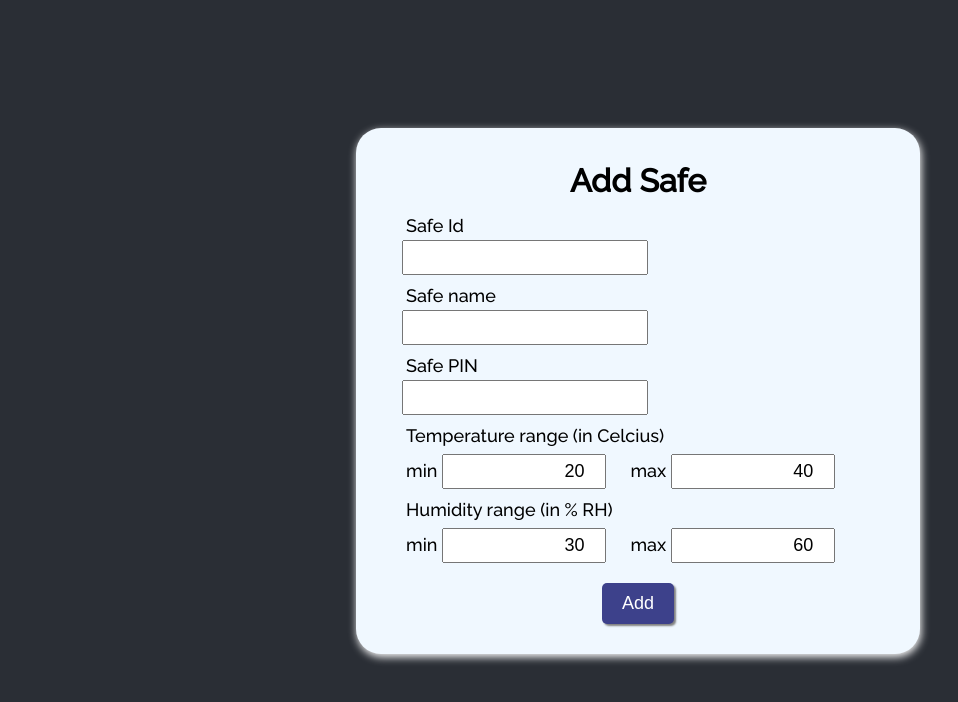
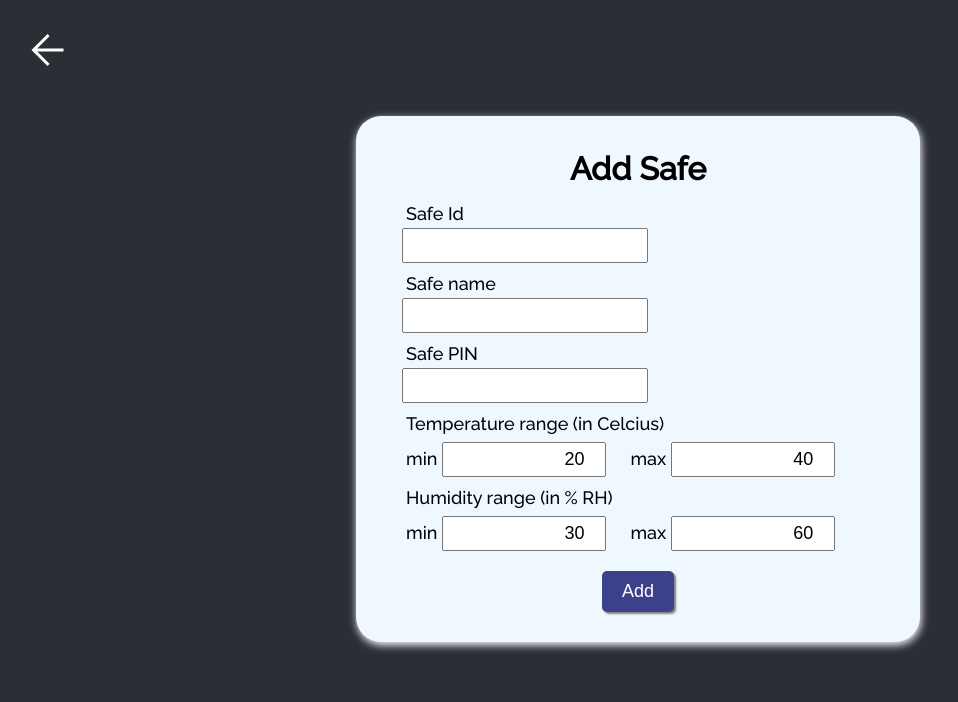
Before and after one commit to exceed-group4/frontend_project, a React (Create React App) app: page /addBox in a window 1280 px wide. Shown: the top 702 px of the page, without its empty margins (2-960 px from the left). Built offline with nearby package versions, Linux system fonts and the light colour scheme.

Commit message:
Add design

```diff
--- a/src/components/Create.css
+++ b/src/components/Create.css
@@ -6,7 +6,7 @@ body {
 .wrapper {
     background-color: aliceblue;
     padding: 2%;
-    margin: 10% auto;
+    margin: 3% auto;
     width: 40%;
     min-width: 500px;
     color: black;
@@ -69,3 +69,15 @@ form div input {
     background-color: rgb(237, 237, 237);
     color: rgb(61, 65, 139);
 }
+
+#back-home {
+    color: white;
+    font-size: 3rem;
+}
+
+.back-home-div{
+    justify-content: left;
+    text-align: left;
+    margin-top: 2%;
+    margin-left: 2%;
+}
--- a/src/components/Create.jsx
+++ b/src/components/Create.jsx
@@ -1,4 +1,5 @@
 import React, { useState } from 'react'
+import { useNavigate } from 'react-router-dom';
 import './Create.css'
 
 const Create = () => {
@@ -10,6 +11,7 @@ const Create = () => {
     const [maxTemp, setMaxTemp] = useState(40);
     const [minHumid, setMinHumid] = useState(30);
     const [maxHumid, setMaxHumid] = useState(60);
+    const navigate = useNavigate();
     const payload = {
         "safe_id": id,
         "safe_name": name,
@@ -20,7 +22,7 @@ const Create = () => {
         "max_humid": maxHumid
     }
     const createSafe = async () => {
-        const response = await fetch(API_URL,{
+        const response = await fetch(API_URL, {
             method: 'POST',
             mode: 'cors',
             headers: {
@@ -29,13 +31,14 @@ const Create = () => {
             body: JSON.stringify(payload)
         });
         const data = await response.json();
-        if(data===200){
+        if (data === 200) {
             console.log(data.detail);
+            // navigate('/');
         }
-        else if(data===422){
+        else if (data === 422) {
             console.log("Please complete all fields.");
         }
-        else{
+        else {
             console.log(data.detail);
         }
         alert(data.detail);
@@ -57,48 +60,53 @@ const Create = () => {
         setMaxTemp(parseInt(inputMaxTemp.value));
         setMinHumid(parseInt(inputMinHumid.value));
         setMaxHumid(parseInt(inputMaxHumid.value));
-        if(payload.safe_id!==null && payload.safe_name!=="" && payload.safe_pin!==""){
+        if (payload.safe_id !== null && payload.safe_name !== "" && payload.safe_pin !== "") {
             createSafe();
         }
-        else if(payload.safe_pin.length!==6){
+        else if (payload.safe_pin.length !== 6) {
             alert("Enter PIN 6 digits.");
         }
-        else{
+        else {
             alert("Please complete all fields");
         }
     }
     return (
+        <div className='create-page'>
+            <div className='back-home-div'>
+                <a href="" onClick={() => navigate('/')}><span className="material-symbols-outlined" id='back-home'>arrow_back</span></a>
+            </div>
             <div className="wrapper">
                 <h1 id="addSafe">Add Safe</h1>
                 <form>
                     <div className="inputDiv">
                         <label htmlFor="safeId">Safe Id</label>
-                    <input type="number" name="safeId" id="safeID" value={id} className="toRight" onChange={(e)=>setId(parseInt(e.target.value))}/>
+                        <input type="number" name="safeId" id="safeID" value={id} className="toRight" onChange={(e) => setId(parseInt(e.target.value))} />
                     </div>
                     <div className="inputDiv">
                         <label htmlFor="safeName">Safe name</label>
-                    <input type="text" name="safeName" id="safeName" className="toRight"/>
+                        <input type="text" name="safeName" id="safeName" className="toRight" />
                     </div>
                     <div className="inputDiv">
                         <label htmlFor="safePin">Safe PIN</label>
-                    <input type="password" name="safePin" id="safePin" className="toRight"/>
+                        <input type="password" name="safePin" id="safePin" className="toRight" />
                     </div>
                     <div className="inputDiv">
                         <label htmlFor="temp">Temperature range (in Celcius)</label>
                         <label className='inlineText'>min</label>
-                    <input type="number" name="temp" id="minTemp" value={minTemp} className="inlineInput" onChange={(e)=>setMinTemp(parseInt(e.target.value))}/>
+                        <input type="number" name="temp" id="minTemp" value={minTemp} className="inlineInput" onChange={(e) => setMinTemp(parseInt(e.target.value))} />
                         <label className='inlineText'>max</label>
-                    <input type="number" name="temp" id="maxTemp" value={maxTemp} className="inlineInput" onChange={(e)=>setMaxTemp(parseInt(e.target.value))}/>
+                        <input type="number" name="temp" id="maxTemp" value={maxTemp} className="inlineInput" onChange={(e) => setMaxTemp(parseInt(e.target.value))} />
                     </div>
                     <div className="inputDiv">
                         <label htmlFor="humid">Humidity range (in % RH)</label>
                         <label className='inlineText'>min</label>
-                    <input type="number" name="humid" id="minHumid" value={minHumid} className="inlineInput" onChange={(e)=>setMinHumid(parseInt(e.target.value))}/>
+                        <input type="number" name="humid" id="minHumid" value={minHumid} className="inlineInput" onChange={(e) => setMinHumid(parseInt(e.target.value))} />
                         <label className='inlineText'>max</label>
-                    <input type="number" name="humid" id="maxHumid" value={maxHumid} className="inlineInput" onChange={(e)=>setMaxHumid(parseInt(e.target.value))}/>
+                        <input type="number" name="humid" id="maxHumid" value={maxHumid} className="inlineInput" onChange={(e) => setMaxHumid(parseInt(e.target.value))} />
                     </div>
                 </form>
                 <button type="submit" onClick={handleSubmit} id="submitAdd">Add</button>
+            </div>
         </div>
     )
 }
--- a/src/components/HomeComponent.jsx
+++ b/src/components/HomeComponent.jsx
@@ -39,8 +39,8 @@ const HomeComponent = ({ connected,
             <p className='alert-abnormal'><span class="material-symbols-outlined">mode_heat</span> Flame: Abnormal</p> :
             <p><span class="material-symbols-outlined">mode_heat</span> Flame: Normal</p>}
             {!connected?"":ultrasonic_alert ?
-            <p className='alert-abnormal'><span class="material-symbols-outlined">radar</span> Box Moved!</p> :
-            <p><span class="material-symbols-outlined">radar</span> Box position: Normal</p>}
+            <p className='alert-abnormal'><span class="material-symbols-outlined">directions_walk</span> Someone near the safe!</p> :
+            <p><span class="material-symbols-outlined">directions_walk</span> Box position: Normal</p>}
         </div>
     )
 
--- a/src/pages/Home.jsx
+++ b/src/pages/Home.jsx
@@ -24,7 +24,7 @@ const Home = ({alreadyAlert,setAlreadyAlert}) => {
                 errorKeep += "ultrasonic "
             }
             if (errorKeep.length!==0 && data[d].connected){
-                errorKeep += `error in box${data[d].safe_id}`
+                errorKeep += `warning in box${data[d].safe_id}`
                 errorList += errorKeep + '\n'
             }
         }
@@ -47,7 +47,7 @@ const Home = ({alreadyAlert,setAlreadyAlert}) => {
         fetch('http://group4.exceed19.online/safe').then((getData)=>{
             if (getData !== 400){
                 getData.json().then((data)=>{setDetail(data)
-                // console.log(data)
+                console.log(data)
                 detectError(data)
                 })
             }
```
Lines whose indentation alone changed are shown as unchanged.
